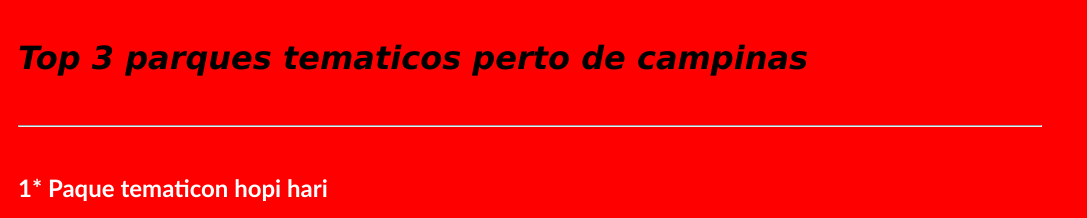
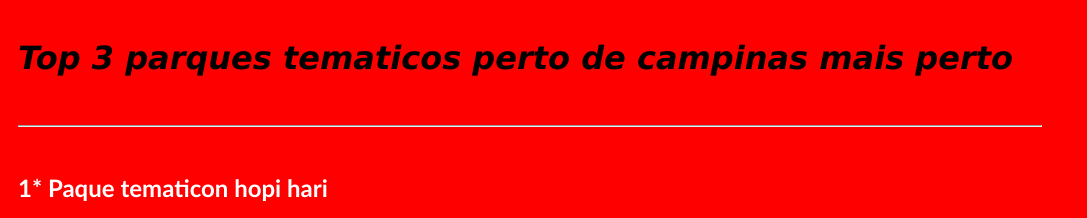
Before and after one commit to richardWilliam2/TENATCPARK, a plain HTML site: page index.html in a window 1280 px wide. Shown: the top 218 px of the page, without its empty margins (0-1087 px from the left). Drawn offline with Linux system fonts and the light colour scheme.

Commit message:
Novo titulo

```diff
--- a/index.html
+++ b/index.html
@@ -8,7 +8,7 @@
     <title>Parque Tematico</title>
 </head>
 <body>
-    <h1 class="h1">Top 3 parques tematicos perto de campinas</h1>
+    <h1 class="h1">Top 3 parques tematicos perto de campinas mais perto</h1>
     <br>
     <hr>
     <br>
```
